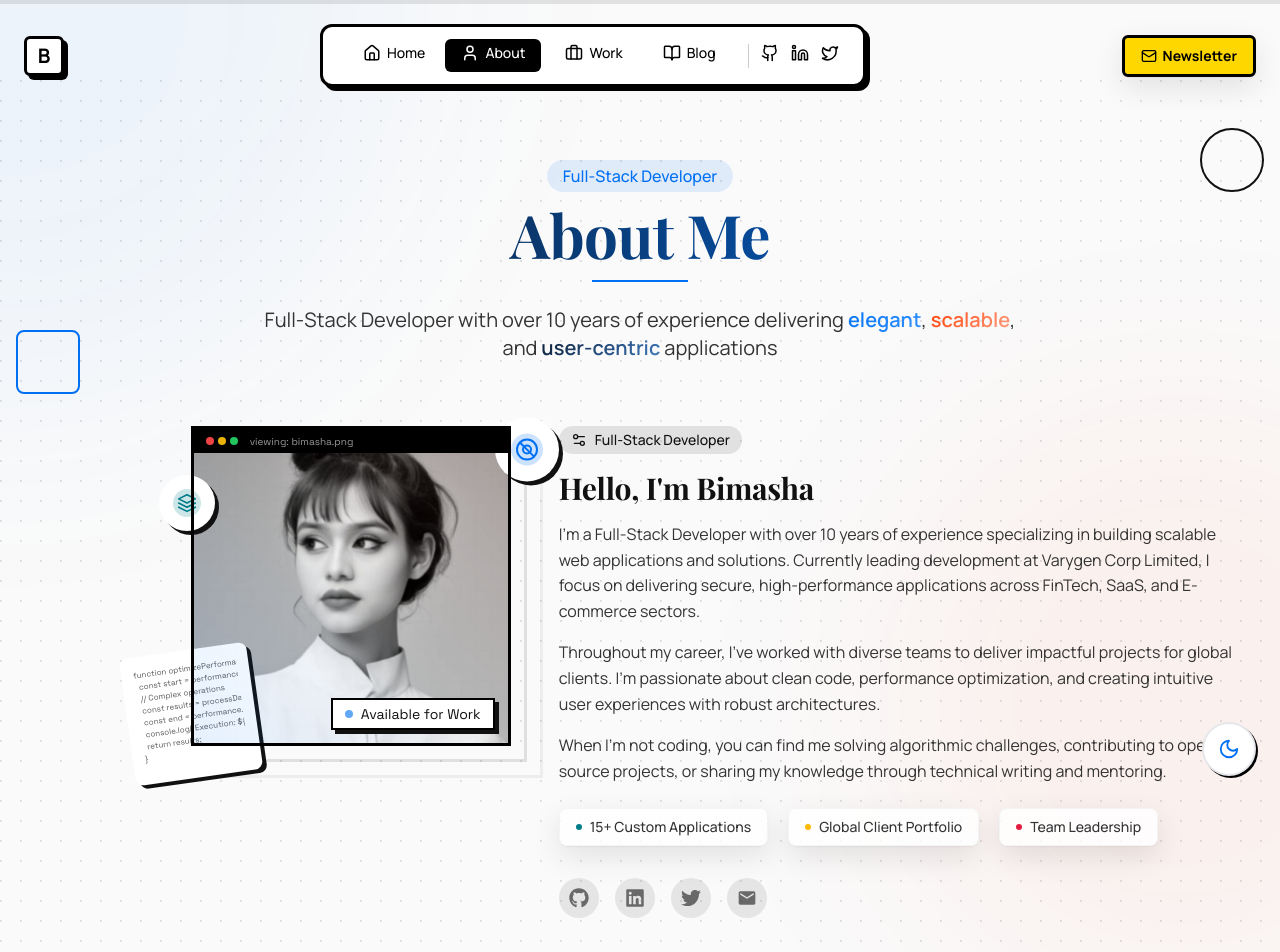
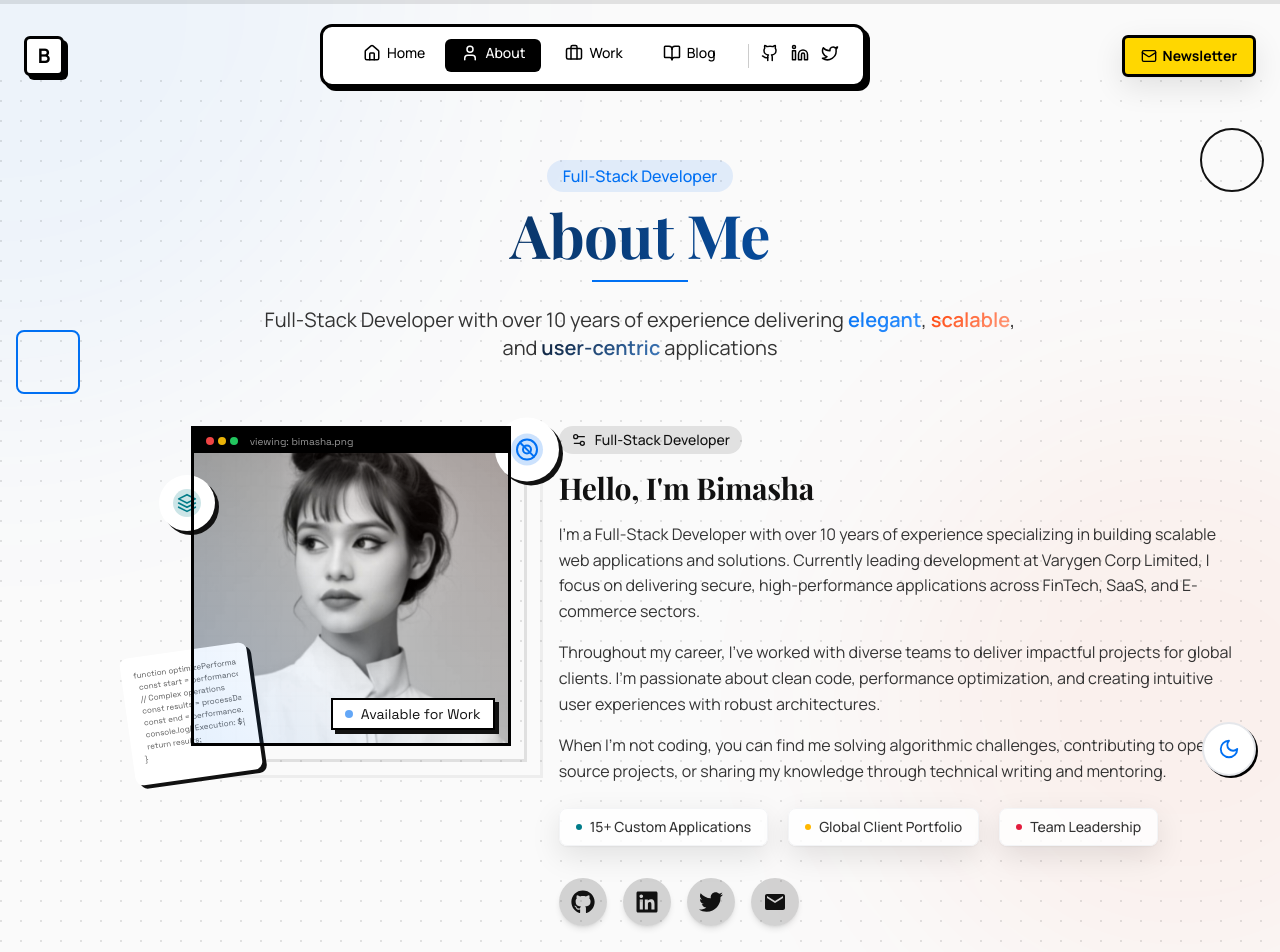
Before and after one commit to 1yakub/bimasha-portfolio, a Next.js app: page /about in a window 1280 px wide. Shown: the top 952 px of the page. Built offline with nearby package versions, Linux system fonts and the light colour scheme; a web font is replaced by a local one.

Commit message:
Enhance: Improve social links in About page for better visibility and usability

```diff
--- a/src/app/about/about-client.tsx
+++ b/src/app/about/about-client.tsx
@@ -412,38 +412,42 @@ const AboutClient = () => {
             {/* Social Links */}
             <div className="mt-8 flex gap-4">
               <motion.a
-                whileHover={{ y: -3 }}
+                whileHover={{ y: -3, scale: 1.1 }}
                 href="https://github.com/bimasha"
                 target="_blank"
                 rel="noopener noreferrer"
-                className="w-10 h-10 rounded-full bg-secondary/10 dark:bg-secondary-dark/10 flex items-center justify-center text-secondary/70 hover:text-primary dark:text-secondary-dark/70 dark:hover:text-primary-dark transition-colors"
+                className="w-12 h-12 rounded-full bg-secondary/20 dark:bg-secondary-dark/20 flex items-center justify-center text-primary dark:text-primary-dark hover:text-accent dark:hover:text-accent-dark hover:bg-secondary/30 dark:hover:bg-secondary-dark/30 transition-all duration-300 cursor-pointer shadow-md"
+                aria-label="GitHub Profile"
               >
-                <FaGithub size={20} />
+                <FaGithub size={24} />
               </motion.a>
               <motion.a
-                whileHover={{ y: -3 }}
+                whileHover={{ y: -3, scale: 1.1 }}
                 href="https://linkedin.com/in/bimasha"
                 target="_blank"
                 rel="noopener noreferrer"
-                className="w-10 h-10 rounded-full bg-secondary/10 dark:bg-secondary-dark/10 flex items-center justify-center text-secondary/70 hover:text-primary dark:text-secondary-dark/70 dark:hover:text-primary-dark transition-colors"
+                className="w-12 h-12 rounded-full bg-secondary/20 dark:bg-secondary-dark/20 flex items-center justify-center text-primary dark:text-primary-dark hover:text-accent dark:hover:text-accent-dark hover:bg-secondary/30 dark:hover:bg-secondary-dark/30 transition-all duration-300 cursor-pointer shadow-md"
+                aria-label="LinkedIn Profile"
               >
-                <FaLinkedin size={20} />
+                <FaLinkedin size={24} />
               </motion.a>
               <motion.a
-                whileHover={{ y: -3 }}
+                whileHover={{ y: -3, scale: 1.1 }}
                 href="https://twitter.com/bimasha"
                 target="_blank"
                 rel="noopener noreferrer"
-                className="w-10 h-10 rounded-full bg-secondary/10 dark:bg-secondary-dark/10 flex items-center justify-center text-secondary/70 hover:text-primary dark:text-secondary-dark/70 dark:hover:text-primary-dark transition-colors"
+                className="w-12 h-12 rounded-full bg-secondary/20 dark:bg-secondary-dark/20 flex items-center justify-center text-primary dark:text-primary-dark hover:text-accent dark:hover:text-accent-dark hover:bg-secondary/30 dark:hover:bg-secondary-dark/30 transition-all duration-300 cursor-pointer shadow-md"
+                aria-label="Twitter Profile"
               >
-                <FaTwitter size={20} />
+                <FaTwitter size={24} />
               </motion.a>
               <motion.a
-                whileHover={{ y: -3 }}
+                whileHover={{ y: -3, scale: 1.1 }}
                 href="mailto:contact@bimasha.com"
-                className="w-10 h-10 rounded-full bg-secondary/10 dark:bg-secondary-dark/10 flex items-center justify-center text-secondary/70 hover:text-primary dark:text-secondary-dark/70 dark:hover:text-primary-dark transition-colors"
+                className="w-12 h-12 rounded-full bg-secondary/20 dark:bg-secondary-dark/20 flex items-center justify-center text-primary dark:text-primary-dark hover:text-accent dark:hover:text-accent-dark hover:bg-secondary/30 dark:hover:bg-secondary-dark/30 transition-all duration-300 cursor-pointer shadow-md"
+                aria-label="Email Contact"
               >
-                <MdEmail size={20} />
+                <MdEmail size={24} />
               </motion.a>
             </div>
           </motion.div>
```
